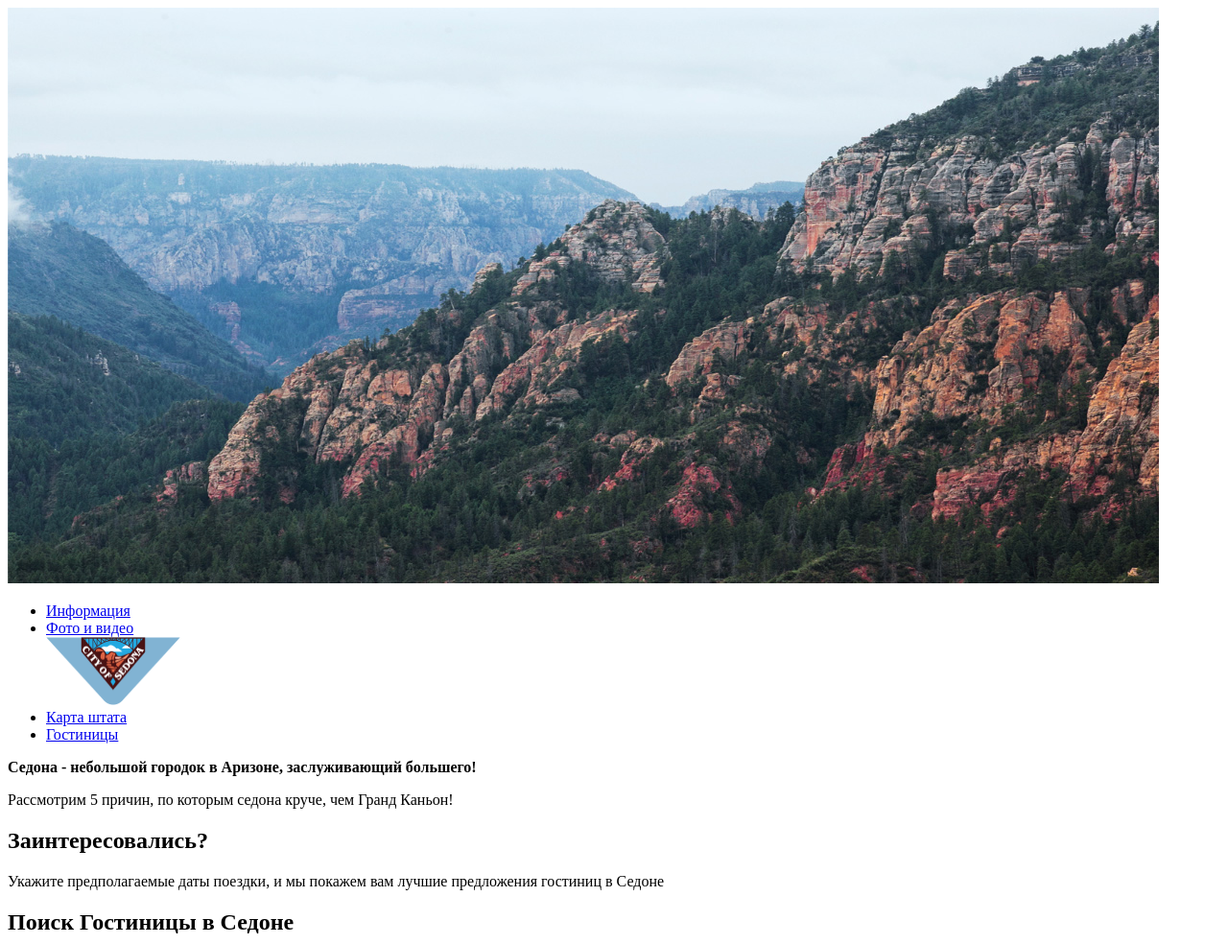
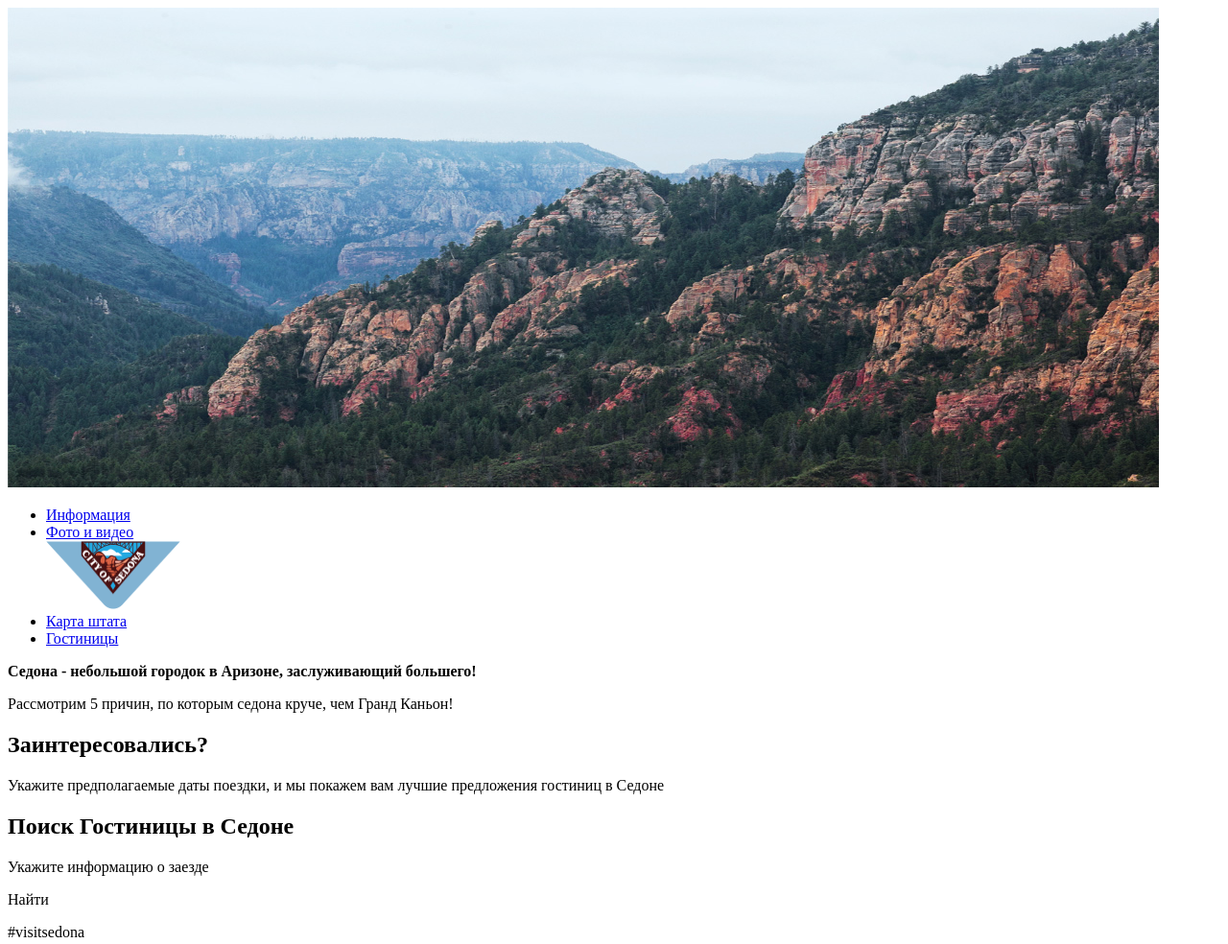
Before and after one commit to AlinaBreeva/950677-sedona-24, a plain HTML site: page index.html in a window 1280 px wide. Shown: the top 984 px of the page at 96% size. Drawn offline with Linux system fonts and the light colour scheme.

Commit message:
добавление изображений

```diff
--- a/index.html
+++ b/index.html
@@ -8,8 +8,8 @@
       <header class="main-header">
           <nav class="main-navigation">
               <a class="main-header-logo" href="index.html">
-                  <img src="img/logo.jpg" width="1200" height="600" alt="Логитип Седона">
-              </a>
+                  <img src="img/logo.jpg" width="1200" height="500" alt="Логотип седона">
+                    </a>
           <ul class="site-navigation">
               <li><a href="info.html">Информация</a></li>
               <li><a href="info.html">Фото и видео</a></li>
```
Also changed, not shown: img/welcome.png (added), img/welcome@2x.png (added), img/welcome@3x.png (added).
